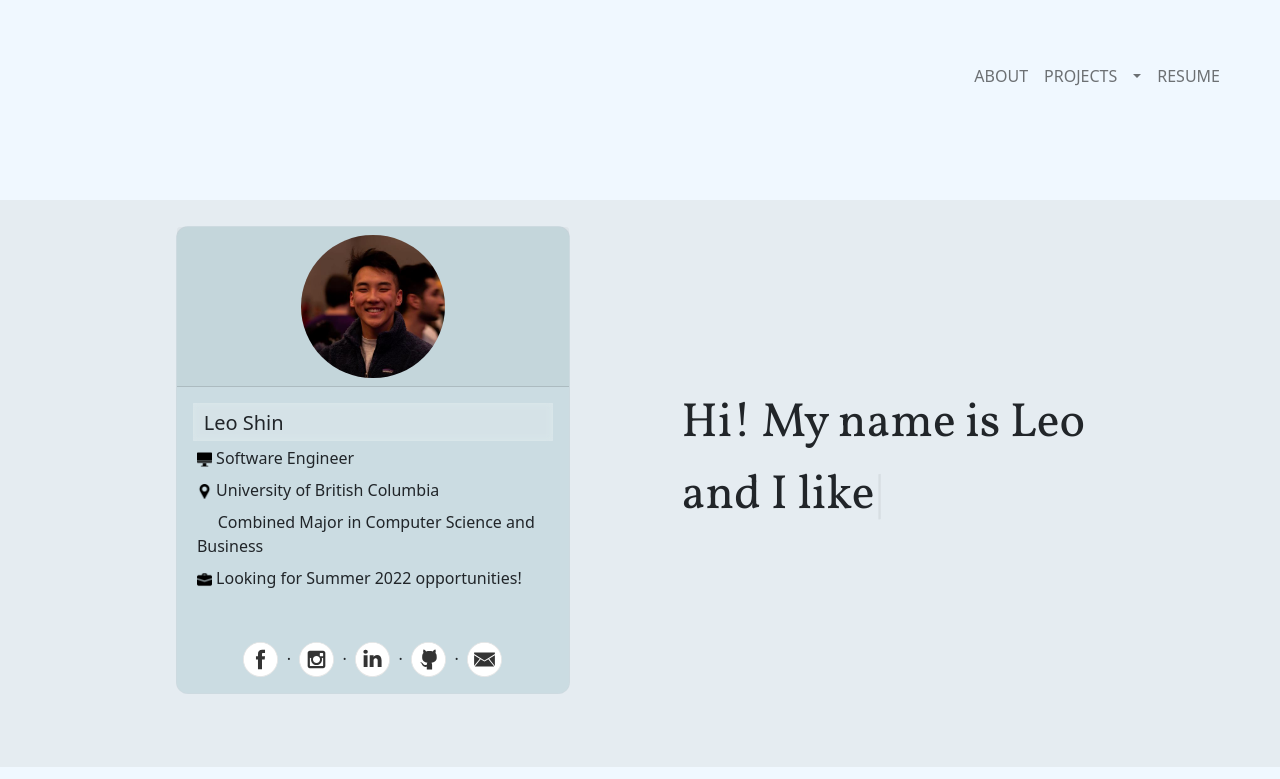
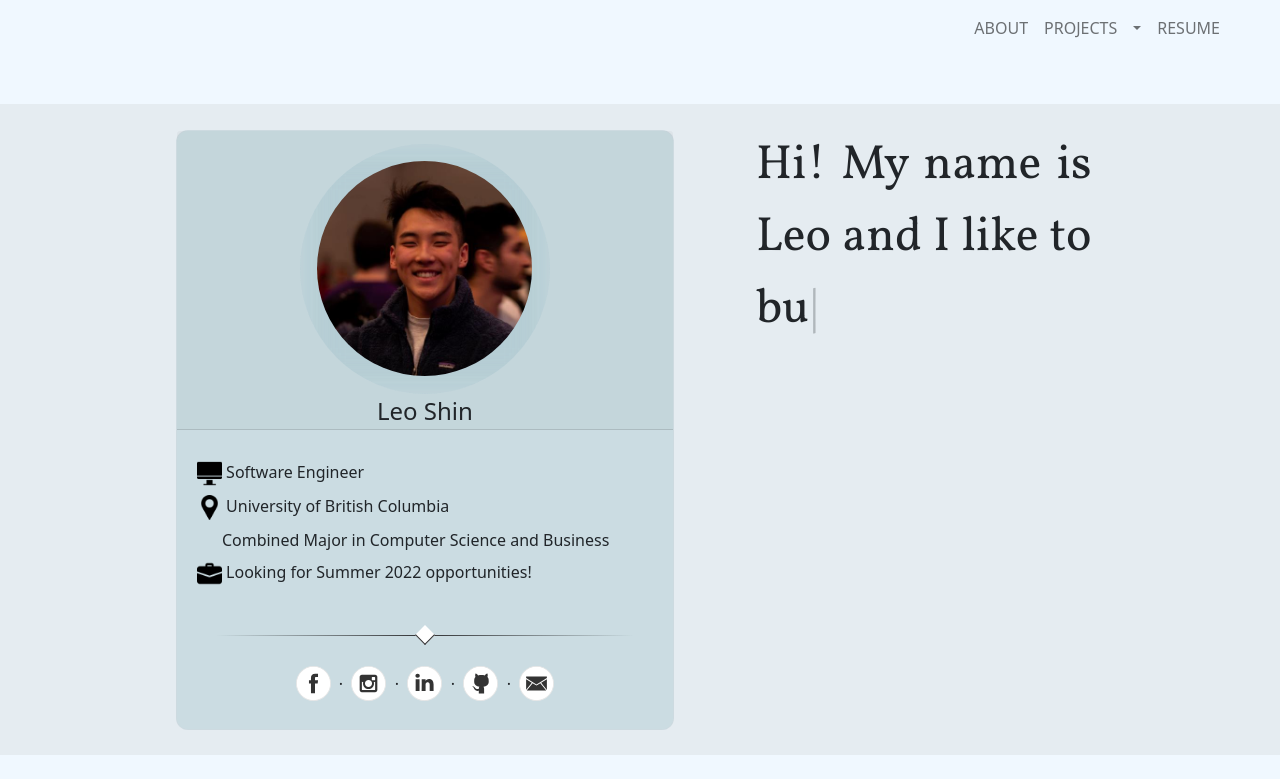
Before and after one commit to Shin-Leo/Portfolio, a React (Create React App) app: page / in a window 1280 px wide. Shown: the top 779 px of the page. Built offline with nearby package versions, Linux system fonts and the light colour scheme.

Commit message:
completed profile effects and added links to all icons

```diff
--- a/src/App.css
+++ b/src/App.css
@@ -42,14 +42,13 @@ body {
   color: black!important;
 }
 
-
 .card-title {
   width: 100%;
   margin: 0;
   padding-top: 2%;
 }
 .card-text, .card-title {
-  padding-left: 3%;
+  padding-left: 5%;
   padding-bottom: 2%;
   background-color: rgba(255, 255, 255, 0.3);
   backdrop-filter: blur(3px) saturate(100%) contrast(45%) brightness(130%);
@@ -65,7 +64,8 @@ body {
 #generated-text {
   font-size: xxx-large;
   font-family: 'Vollkorn', serif;
-
+  width:100%;
+  text-align: justify;
 }
 
 .profile-card {
@@ -77,39 +77,116 @@ body {
 }
 
 .profile-header {
+  display: flex;
   justify-content: center;
+  min-height: 50%;
+  padding-bottom: 5%;
+  padding: 0;
 }
 
 .intro-point {
   padding: 4px;
 }
-.profile-img {
+
+#root > div > div.profile-section.container > div > div.col-sm-4 > div > div.profile-header.card-header > div > div {
+  min-width: 70%;
+  min-height: 70%;
+
+}
+.profile-img-wrapper {
+  height: 250px;
+  width: 250px;
+  background-color: rgba(255, 255, 255, 0.06);
+  -webkit-backdrop-filter: blur(20px);
+          backdrop-filter: blur(20px);
   border-radius: 50%;
-  width: 40%;
+  position: absolute;
+  margin: 30px auto 20px  auto;
+  left: 0;
+  right: 0;
+  margin-bottom: 7%;
+}
+
+.profile-img{
+  height: 86%;
+  border-radius: 50%;
+  margin-left: 7%;
+  margin-top: 7%;
 }
 
 .side-col {
   min-width: 12%;
 }
 
+.divider
+{
+	position: relative;
+	margin-top: 45px;
+	margin-bottom: 30px;
+	height: 1px;
+}
+
+.div-transparent:before
+{
+	content: "";
+	position: absolute;
+	top: 0;
+	left: 5%;
+	right: 5%;
+	width: 90%;
+	height: 1px;
+	background-image: linear-gradient(to right, transparent, rgb(48,49,51), transparent);
+}
+
+.div-arrow-down:after
+{
+	content: "";
+	position: absolute;
+	z-index: 1;
+	top: -7px;
+	left: calc(50% - 7px);
+	width: 14px;
+	height: 14px;
+	transform: rotate(45deg);
+	background-color: white;
+	border-bottom: 1px solid rgb(48,49,51);
+	border-right: 1px solid rgb(48,49,51);
+}
+
+
 
 #root > div > div.profile-section.container > div > div.col-sm-5 {
   display: flex;
   justify-content: center;
   align-items: center;
-  padding-left: 100px;
 }
 .card {
   backdrop-filter: blur(0px) saturate(50%);
   -webkit-backdrop-filter: blur(0px) saturate(50%);
   background-color: rgba(162, 201, 209, 0.42);
+  height: 100%;
+  width: 100%;
 
 }
 
+.card-title {
+  background-color: none;
+  background: none;
+  opacity: 100%;
+}
+
 .wrapper {
-  display: flex;
-  justify-content: center;
+  min-width: 100%;
+  min-height: 100%;
+  display: inline-flex;
+  justify-content: flex-end;
   align-items: center;
+  flex-direction: column;
+}
+
+
+.text-col {
+  padding-left: 70px;
 }
 
 .icon-group {
@@ -122,6 +199,7 @@ body {
   display: flex;
   flex-direction: column;
   align-items: flex-start;
+  padding-top: 10px;
 }
 
 .btn {
@@ -190,10 +268,6 @@ body {
   margin: 0px;
 }
 
-.profile-header {
-  min-height: 40%;
-}
-
 
 .fill-space {
   min-width: 40%;
@@ -246,7 +320,3 @@ body {
 .from-right:hover:after {
 	width: 100%;
 }
-
-
-div {margin-bottom: 3rem;}
-div:last-child {margin-bottom: 0;}
--- a/src/App.js
+++ b/src/App.js
@@ -1,6 +1,6 @@
 import React from "react";
 // Import the BrowserRouter, Route and Link components
-import { BrowserRouter, Route } from "react-router-dom";
+import { BrowserRouter, Route, Link } from "react-router-dom";
 import Projects from "./components/Projects.js";
 import Resume from "./components/Resume.js";
 import Navbar from "react-bootstrap/Navbar";
@@ -14,7 +14,6 @@ import About from "./components/About.js";
 import "bootstrap/dist/css/bootstrap.min.css";
 import "./App.css";
 import profile from "./images/profile-image.jpg";
-
 import Typewriter from "typewriter-effect";
 
 import notation from "./images/notation.png";
@@ -66,59 +65,67 @@ function App() {
           </Container>
         </Navbar>
         <Container inline-flex="true" className="profile-section">
-          <Row>
+          <Row style={{minHeight: "600px"}}>
             <Col sm={1} className="side-col" width="10%"></Col>
-            <Col sm={4}>
+            <Col sm={5}>
               <Card className="profile-card">
                 <Card.Header className="profile-header">
                   <div className="wrapper">
-                    <Card.Img
-                      variant="top"
-                      className="profile-img"
-                      src={profile}
-                    />
+                    <div className="profile-img-wrapper">
+                      <img className="profile-img img" src={profile} alt=""></img>
+                    </div>
+                    <span style={{fontSize:"x-large", paddingTop: "200px",
+  fontWeight: 150}}>Leo Shin</span>
                   </div>
                 </Card.Header>
                 <Card.Body>
-                  <Card.Title>Leo Shin</Card.Title>
                   <div className="intro-info">
                     <span className="intro-point">
                       <img
                         className="icon"
                         alt=""
-                        width="15px"
+                        width="25px"
                         src={career}
                       ></img>{" "}
                       Software Engineer
                     </span>
                     <span className="intro-point">
-                      <img alt="" width="15px" src={location}></img> University
+                      <img alt="" width="25px" src={location}></img> University
                       of British Columbia
                     </span>
                     <span className="intro-point">
-                      &nbsp;&nbsp;&nbsp;&nbsp;&nbsp;
+                      &nbsp;&nbsp;&nbsp;&nbsp;&nbsp;&nbsp;
                       {"Combined Major in Computer Science and Business"}
                     </span>
                     <span className="intro-point">
-                      <img alt="" width="15px" src={employment}></img> Looking
+                      <img alt="" width="25px" src={employment}></img> Looking
                       for Summer 2022 opportunities!
                     </span>
                   </div>
+                  <div class="divider div-transparent div-arrow-down"></div>
                   <div className="icon-group">
+                  <Link to="https://www.facebook.com/leo.shin.311">
                     <img src={facebook} width="35px" alt=""></img>
+                    </Link>
                     &nbsp;&nbsp;&middot;&nbsp;&nbsp;
+                    <Link to="https://www.instagram.com/leo8902/">
                     <img src={instagram} width="35px" alt=""></img>
+                    </Link>
                     &nbsp;&nbsp;&middot;&nbsp;&nbsp;
+                    <Link to="https://www.linkedin.com/in/leo-shin">
                     <img src={linkedin} width="35px" alt=""></img>
+                    </Link>
                     &nbsp;&nbsp;&middot;&nbsp;&nbsp;
+                    <Link to="https://github.com/Shin-Leo">
                     <img src={github} width="35px" alt=""></img>
+                    </Link>
                     &nbsp;&nbsp;&middot;&nbsp;&nbsp;
                     <img src={email} width="35px" alt=""></img>
                   </div>
                 </Card.Body>
               </Card>
             </Col>
-            <Col sm={5}>
+            <Col sm={4} className="text-col">
               <div id="generated-text">
               <Typewriter
       onInit={(typewriter) => {
@@ -132,7 +139,7 @@ function App() {
           .typeString(" Feel free to contact me or check out some of my projects below!")
           .start();
       }}
-      options={{delay: 150}}
+      options={{delay: 125}}
     />
               </div>
             </Col>
```
